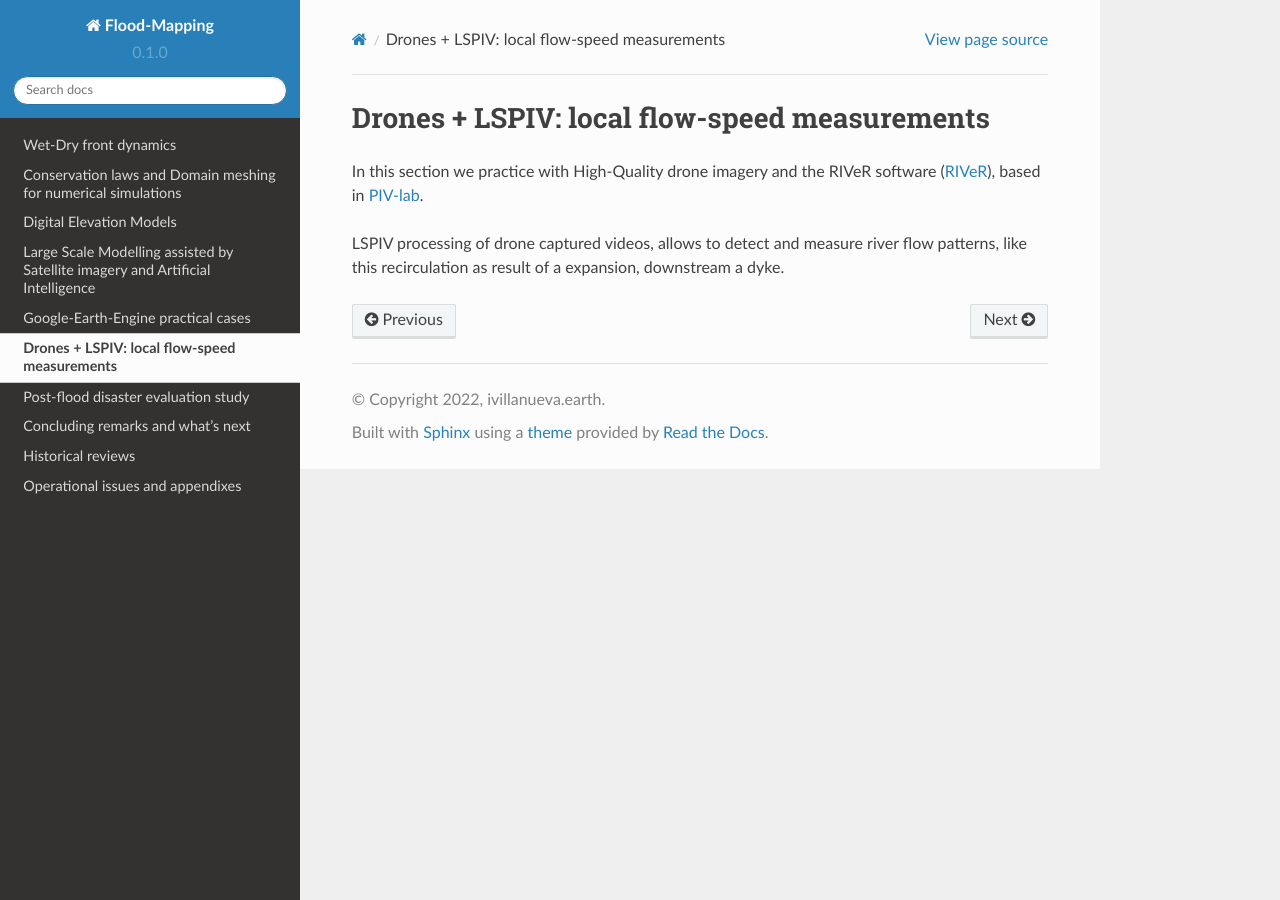
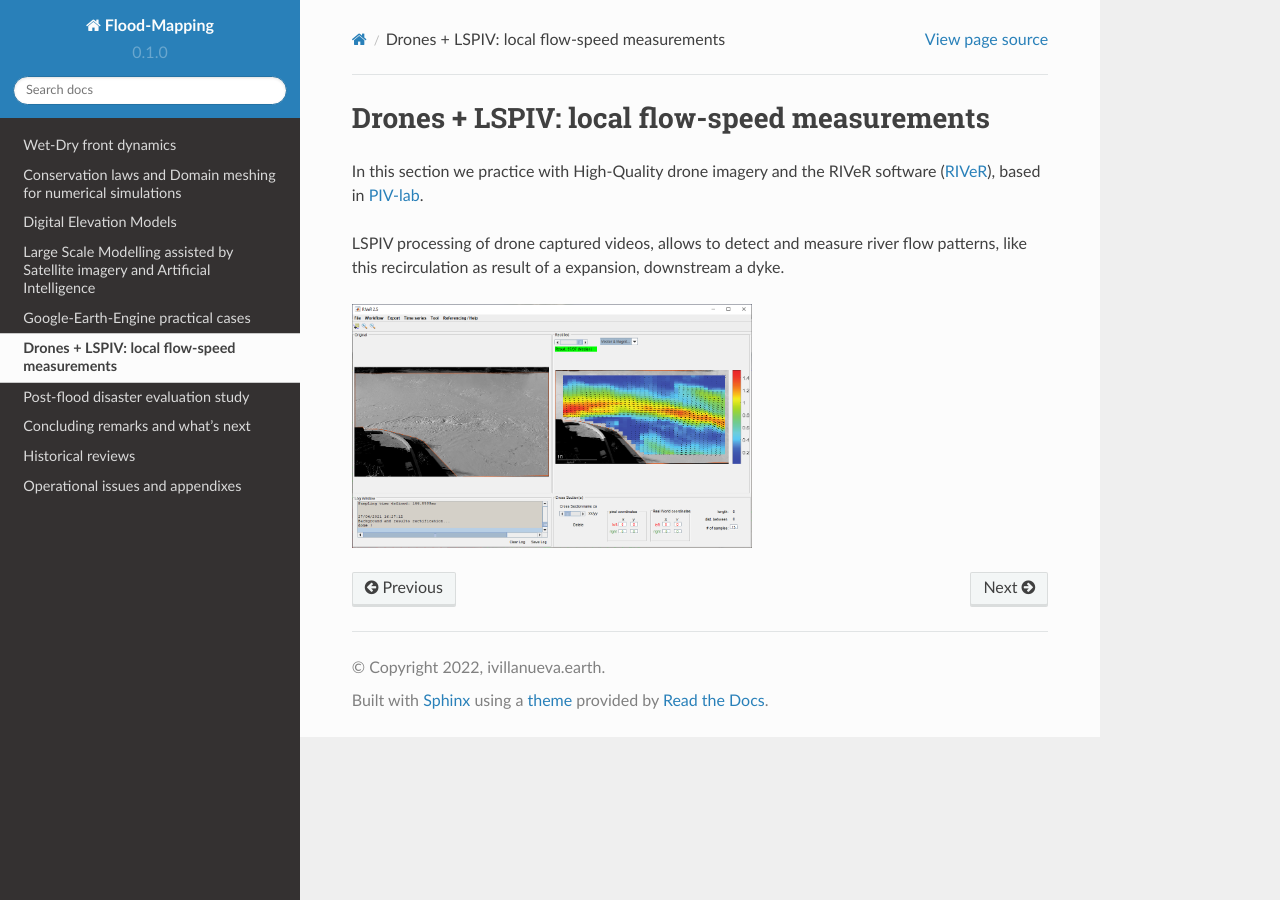
Before and after one commit to ivillamadrid/FloodMapping, a Sphinx documentation site: the page built from docs/source/drones.rst, in a window 1280 px wide. Built offline with Sphinx 7.4.7 and the Read the Docs theme 2.0.0, drawn with Linux system fonts in a browser that asks for light colours.

Commit message:
Update drones.rst

```diff
--- a/docs/source/drones.rst
+++ b/docs/source/drones.rst
@@ -12,3 +12,7 @@ In this section we practice with High-Quality drone imagery and the RIVeR softwa
 
 LSPIV processing of drone captured videos, allows to detect and measure river flow patterns, like this recirculation as result of a expansion,
 downstream a dyke.
+
+.. image:: RIVeR_Out_ModVxVy_Coarsest.png
+  :width: 400
+  :alt: Recirculation
```
